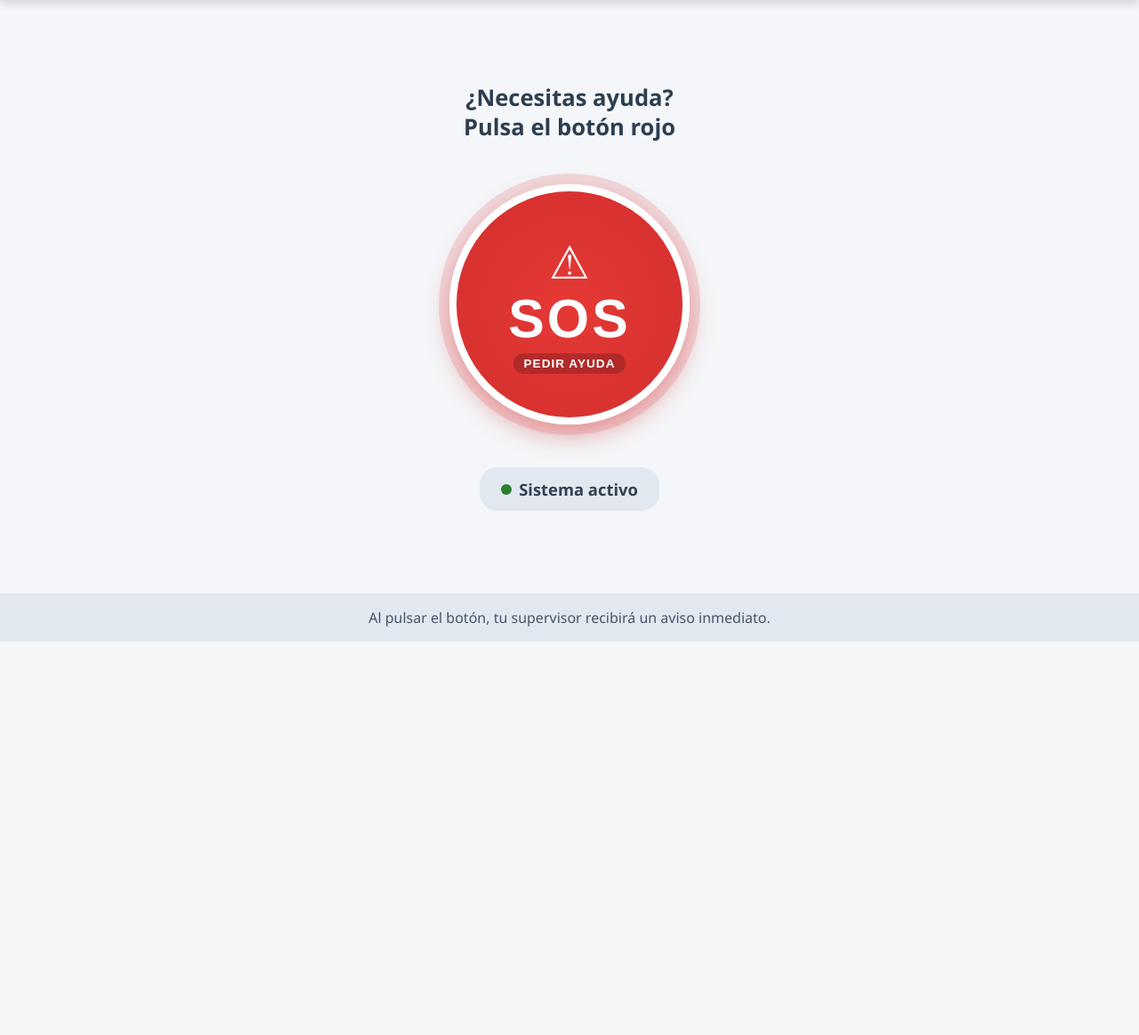
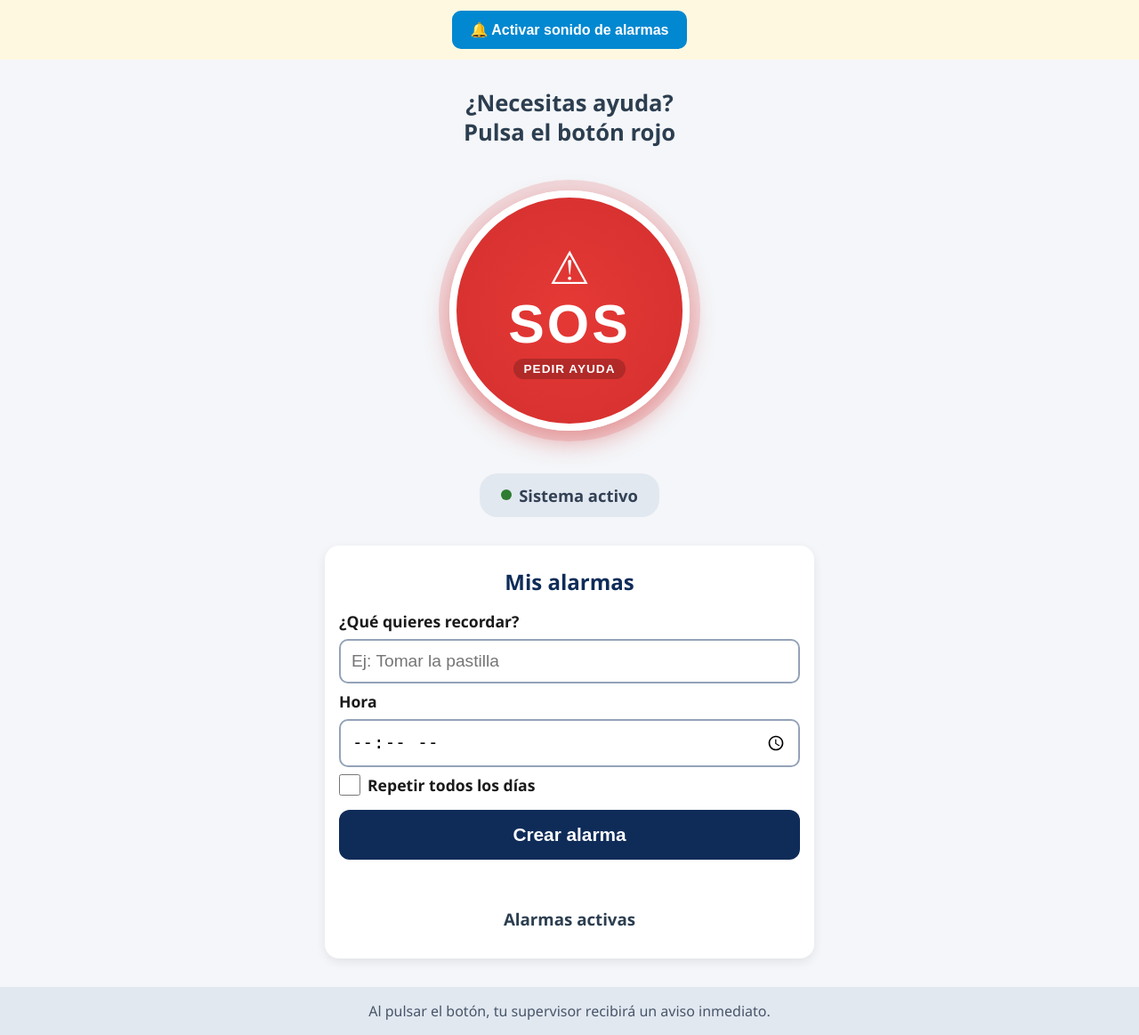
Before and after one commit to acueva03/PROYECTO-APP-SALUD, a Flask app: page / in a window 1280 px wide. Shown: the part 79-1242 px from the top of the page at 89% size. Before the commit the page ends 800 px from the top, so only its background shows below. Run offline with Flask 3, Linux system fonts and the light colour scheme.

Commit message:
Creación de alarmas de usuarios

```diff
--- a/backend/app.py
+++ b/backend/app.py
@@ -53,6 +53,21 @@ def crear_usuario():
 @app.route('/api/alarmas', methods=['POST'])
 def crear_alarma():
     data = request.get_json()
+
+    # Comprobamos que la hora tiene formato HH:MM real (00:00 a 23:59).
+    # strptime lanza ValueError si no encaja, y así evitamos alarmas que nunca suenan.
+    # Importante: exigimos 5 caracteres para rechazar "8:30" (el JS compara texto exacto).
+    hora = data.get('hora') or ''
+    try:
+        datetime.strptime(hora, '%H:%M')
+        if len(hora) != 5:
+            raise ValueError
+    except ValueError:
+        return jsonify({'error': 'La hora debe tener formato HH:MM (ej. 08:30)'}), 400
+
+    if not data.get('titulo') or data.get('user_id') is None:
+        return jsonify({'error': 'Faltan titulo o user_id'}), 400
+
     nueva_alarma = Alarm(
         user_id=data.get('user_id'),
         titulo=data.get('titulo'),
@@ -63,6 +78,23 @@ def crear_alarma():
     if not guardar_en_bd():
         return jsonify({'error': 'No se pudo guardar la alarma'}), 500
     return jsonify({'mensaje': 'Alarma configurada con éxito'}), 201
+
+# Devuelve las alarmas ACTIVAS de un usuario.
+# La página del paciente llama a esta ruta para saber a qué horas debe avisar.
+@app.route('/api/usuarios/<int:user_id>/alarmas', methods=['GET'])
+def listar_alarmas(user_id):
+    usuario = db.session.get(User, user_id)
+    if not usuario:
+        return jsonify({'error': 'Usuario no encontrado'}), 404
+    return jsonify([
+        {
+            'id': a.id,
+            'titulo': a.titulo,
+            'hora': a.hora,                      # texto "HH:MM"
+            'es_repetitiva': a.es_repetitiva
+        }
+        for a in usuario.alarmas if a.activa
+    ])
 
 @app.route('/api/sos', methods=['POST'])
 def activar_sos():
--- a/backend/static/conexion.js
+++ b/backend/static/conexion.js
@@ -1,6 +1,7 @@
 const USER_ID = 2;  // provisional hasta que haya login
 const botonSOS = document.getElementById('boton-sos');
 
+// PARTE 1: BOTON SOS
 botonSOS.addEventListener('click', async () => {
     botonSOS.disabled = true;
     const controller = new AbortController();
@@ -22,3 +23,231 @@ botonSOS.addEventListener('click', async () => {
         botonSOS.disabled = false;
     }
 });
+
+// PARTE 2: ALARMAS
+const INTERVALO_COMPROBACION_MS = 1000;   // mirar el reloj cada segundo => error máximo ~1 s
+const INTERVALO_RECARGA_MS = 30000;       // volver a pedir las alarmas al servidor cada 30 s
+const TIMEOUT_ALARMAS_MS = 2500;          // si el servidor no responde, no esperamos indefinidamente
+
+const sonidoAlarma = new Audio('/static/alarma.mp3');
+sonidoAlarma.loop = true;                 // suena en bucle hasta que el paciente pulse "Entendido"
+
+const avisoAlarma = document.getElementById('aviso-alarma');
+const textoAlarma = document.getElementById('texto-alarma');
+const btnEntendido = document.getElementById('btn-alarma-entendida');
+const avisoSonidoAlarma = document.getElementById('aviso-sonido-alarma');
+const btnSonidoAlarma = document.getElementById('btn-activar-sonido-alarma');
+
+let alarmas = [];                          // última lista conocida (si falla la red, seguimos con ella)
+const yaDisparadas = new Set();            // claves "id|fecha|hora" para no repetir el aviso en el mismo minuto
+let titulosEnPantalla = [];                // alarmas que están sonando ahora mismo (puede haber varias a la vez)
+
+// --- Utilidades de tiempo --------------------------------------------------
+
+// Devuelve la hora local actual con el MISMO formato que guarda la BD ("08:05")
+function horaActual() {
+    const ahora = new Date();
+    const hh = String(ahora.getHours()).padStart(2, '0'); // padStart/(2,'0') añade el cero inicial si falta
+    const mm = String(ahora.getMinutes()).padStart(2, '0');
+    return hh + ':' + mm;
+}
+
+// Fecha local en formato "2026-10-17"
+function fechaActual() {
+    const d = new Date();
+    return d.getFullYear() + '-' + String(d.getMonth() + 1).padStart(2, '0') + '-' +
+           String(d.getDate()).padStart(2, '0');
+}
+
+// --- Comunicación con el servidor -----------------------------------------
+
+// Descarga las alarmas activas. Si falla (sin red, servidor caído), NO vaciamos la lista:
+// así una alarma ya cargada sigue sonando aunque se pierda la conexión.
+async function cargarAlarmas() {
+    const controller = new AbortController();
+    const timeoutId = setTimeout(() => controller.abort(), TIMEOUT_ALARMAS_MS);
+    try {
+        const respuesta = await fetch('/api/usuarios/' + USER_ID + '/alarmas',
+                                      { signal: controller.signal });
+        if (!respuesta.ok) throw new Error('HTTP ' + respuesta.status);
+        alarmas = await respuesta.json();
+        mostrarListaAlarmas();   // <-- LÍNEA NUEVA: refresca la lista visible
+    } catch (error) {
+        console.error('No se pudieron cargar las alarmas (se usa la última lista)', error);
+    } finally {
+        clearTimeout(timeoutId);
+    }
+}
+
+// Desactiva en el servidor una alarma no repetitiva ya disparada.
+// Reutiliza la ruta PATCH /api/alarmas/<id>/estado que ya existía.
+async function desactivarAlarma(id) {
+    try {
+        await fetch('/api/alarmas/' + id + '/estado', {
+            method: 'PATCH',
+            headers: { 'Content-Type': 'application/json' },
+            body: JSON.stringify({ activa: false })
+        });
+    } catch (error) {
+        console.error('No se pudo desactivar la alarma', id, error);
+    }
+}
+
+// --- Aviso al paciente ------------------------------------------------------
+
+// Muestra el aviso y hace sonar la alarma.
+function dispararAlarma(alarma) {
+    titulosEnPantalla.push(alarma.titulo);
+    // textContent (y no innerHTML) para que un título con caracteres raros no inyecte HTML.
+    textoAlarma.textContent = titulosEnPantalla.join(' · ');
+    avisoAlarma.hidden = false;
+
+    // Los navegadores bloquean el audio hasta que el usuario interactúa con la página.
+    // Si falla, mostramos el botón de "activar sonido"; el aviso visual se ve igualmente.
+    sonidoAlarma.play()
+        .then(() => { avisoSonidoAlarma.hidden = true; })
+        .catch(() => { avisoSonidoAlarma.hidden = false; });
+
+    // Vibración en móviles compatibles (ignorada si no existe).
+    if (navigator.vibrate) navigator.vibrate([500, 300, 500]);
+}
+
+// Comprueba si alguna alarma toca AHORA. Se ejecuta cada segundo.
+function comprobarAlarmas() {
+    const hora = horaActual();
+    const fecha = fechaActual();
+
+    for (const alarma of alarmas) {
+        if (alarma.hora !== hora) continue;
+
+        // La clave incluye la fecha: una repetitiva vuelve a sonar mañana,
+        // pero no 60 veces dentro del mismo minuto (el intervalo corre cada segundo).
+        const clave = alarma.id + '|' + fecha + '|' + alarma.hora;
+        if (yaDisparadas.has(clave)) continue;
+        yaDisparadas.add(clave);
+
+        dispararAlarma(alarma);
+
+        // Una alarma de un solo uso se apaga para no volver a sonar mañana.
+        if (!alarma.es_repetitiva) {
+            desactivarAlarma(alarma.id);
+            // La quitamos también de la lista local; si no, seguiría ahí hasta la próxima recarga.
+            alarmas = alarmas.filter(a => a.id !== alarma.id);
+        }
+    }
+}
+
+// --- Botones ------------------------------------------------------------
+
+// "Entendido": el paciente confirma que ha visto el aviso y paramos el sonido.
+btnEntendido.addEventListener('click', () => {
+    sonidoAlarma.pause();
+    sonidoAlarma.currentTime = 0;
+    if (navigator.vibrate) navigator.vibrate(0);
+    titulosEnPantalla = [];
+    avisoAlarma.hidden = true;
+});
+
+// El clic en este botón es la "interacción del usuario" que desbloquea el audio del navegador.
+btnSonidoAlarma.addEventListener('click', async () => {
+    try {
+        await sonidoAlarma.play();     // primera reproducción permitida por el clic
+        // Si no hay ningún aviso en pantalla, paramos: solo queríamos desbloquear el audio.
+        if (avisoAlarma.hidden) {
+            sonidoAlarma.pause();
+            sonidoAlarma.currentTime = 0;
+        }
+        avisoSonidoAlarma.hidden = true;
+    } catch (error) {
+        console.warn('No se pudo activar el sonido', error);
+    }
+});
+
+// --- Arranque ------------------------------------------------------------
+
+cargarAlarmas();
+setInterval(cargarAlarmas, INTERVALO_RECARGA_MS);
+setInterval(comprobarAlarmas, INTERVALO_COMPROBACION_MS);
+
+// PARTE 3: PANTALLA PARA CREAR Y VER ALARMAS
+const formAlarma = document.getElementById('form-alarma');
+const inputTitulo = document.getElementById('alarma-titulo');
+const inputHora = document.getElementById('alarma-hora');
+const inputRepetitiva = document.getElementById('alarma-repetitiva');
+const mensajeAlarma = document.getElementById('mensaje-alarma');
+const listaAlarmas = document.getElementById('lista-alarmas');
+
+// Muestra un mensaje bajo el formulario. esError cambia el color (rojo/verde) con una clase CSS.
+function mostrarMensajeAlarma(texto, esError) {
+    mensajeAlarma.textContent = texto;
+    mensajeAlarma.className = 'mensaje-alarma ' + (esError ? 'error' : 'ok');
+}
+
+// Dibuja la lista de alarmas activas a partir de la variable global "alarmas" (PARTE 2).
+// Se usa createElement + textContent (y no innerHTML) para que un título con
+// caracteres raros no pueda inyectar HTML en la página.
+function mostrarListaAlarmas() {
+    listaAlarmas.replaceChildren();   // vaciamos la lista antes de redibujarla
+
+    if (alarmas.length === 0) {
+        const vacio = document.createElement('li');
+        vacio.className = 'lista-vacia';
+        vacio.textContent = 'No tienes alarmas activas.';
+        listaAlarmas.append(vacio);
+        return;
+    }
+
+    // Ordenadas por hora: como el formato es "HH:MM", ordenar el texto equivale a ordenar la hora
+    const ordenadas = [...alarmas].sort((a, b) => a.hora.localeCompare(b.hora));
+
+    for (const alarma of ordenadas) {
+        const li = document.createElement('li');
+
+        const texto = document.createElement('span');
+        texto.textContent = alarma.hora + ' · ' + alarma.titulo +
+                            (alarma.es_repetitiva ? ' (cada día)' : '');
+
+        const btnQuitar = document.createElement('button');
+        btnQuitar.type = 'button';
+        btnQuitar.className = 'btn-quitar-alarma';
+        btnQuitar.textContent = 'Quitar';
+        btnQuitar.addEventListener('click', async () => {
+            await desactivarAlarma(alarma.id);   // función de la PARTE 2 (PATCH activa=false)
+            await cargarAlarmas();               // recargamos para que desaparezca de la lista
+        });
+
+        li.append(texto, btnQuitar);
+        listaAlarmas.append(li);
+    }
+}
+
+// Envío del formulario: crea la alarma en el servidor.
+formAlarma.addEventListener('submit', async (evento) => {
+    evento.preventDefault();   // evita que el navegador recargue la página al enviar
+
+    try {
+        const respuesta = await fetch('/api/alarmas', {
+            method: 'POST',
+            headers: { 'Content-Type': 'application/json' },
+            body: JSON.stringify({
+                user_id: USER_ID,
+                titulo: inputTitulo.value.trim(),
+                hora: inputHora.value,                 // "HH:MM" gracias a type="time"
+                es_repetitiva: inputRepetitiva.checked
+            })
+        });
+        const datos = await respuesta.json();
+
+        // Si el servidor rechaza la alarma (p. ej. hora inválida), mostramos su motivo
+        if (!respuesta.ok) {
+            mostrarMensajeAlarma(datos.error || 'No se pudo crear la alarma', true);
+            return;
+        }
+
+        mostrarMensajeAlarma('Alarma creada para las ' + inputHora.value, false);
+        formAlarma.reset();       // vaciamos el formulario para poder crear otra
+        await cargarAlarmas();    // actualiza la lista y la comprobación de horas
+    } catch (error) {
+        mostrarMensajeAlarma('Error de conexión: no se pudo crear la alarma', true);
+    }
+});
--- a/backend/static/paciente.css
+++ b/backend/static/paciente.css
@@ -160,6 +160,67 @@ body {
 }
 
 /* ==========================================================================
+   Aviso de alarma (lo muestra/oculta conexion.js con el atributo "hidden")
+   ========================================================================== */
+.aviso-alarma {
+    background-color: #FFF3CD;
+    border: 4px solid #F57C00;
+    color: #1A1A1A;
+    padding: 1.5rem 1rem;
+    display: flex;
+    flex-direction: column;
+    align-items: center;
+    gap: 0.75rem;
+    animation: parpadeo-alarma 1s infinite;   /* llama la atención sin depender solo del sonido */
+}
+
+.aviso-alarma-icono { font-size: 3rem; }
+
+.aviso-alarma-texto {
+    font-size: 1.8rem;
+    font-weight: 800;
+}
+
+.btn-alarma-entendida {
+    padding: 1rem 2.5rem;
+    font-size: 1.4rem;
+    font-weight: 800;
+    background-color: #0F2C59;
+    color: #FFFFFF;
+    border: none;
+    border-radius: 12px;
+    cursor: pointer;
+}
+
+.btn-alarma-entendida:focus-visible {
+    outline: 6px solid var(--color-foco);   /* misma accesibilidad por teclado que el SOS */
+    outline-offset: 4px;
+}
+
+.aviso-sonido-alarma {
+    background-color: #FFF8E1;
+    padding: 0.75rem;
+}
+
+.aviso-sonido-alarma button {
+    padding: 0.75rem 1.25rem;
+    border: none;
+    border-radius: 10px;
+    background-color: #0288D1;
+    color: #FFFFFF;
+    font-size: 1rem;
+    font-weight: bold;
+    cursor: pointer;
+}
+
+@keyframes parpadeo-alarma {
+    50% { opacity: 0.7; }
+}
+
+/* Sin esto, "display: flex" anula el atributo hidden y el aviso se vería siempre */
+[hidden] { display: none !important; }
+
+/* ==========================================================================
    Indicador de Estado y Pie
    ========================================================================== */
 .estado-sistema {
@@ -193,6 +254,127 @@ body {
 }
 
 /* ==========================================================================
+   Pantalla de alarmas: formulario + lista (lo controla conexion.js)
+   ========================================================================== */
+.seccion-alarmas {
+    max-width: 550px;
+    width: 100%;
+    margin: 0 auto 2rem;
+    padding: 1.5rem 1rem;
+    background-color: #FFFFFF;
+    border-radius: 16px;
+    box-shadow: 0 4px 12px rgba(0, 0, 0, 0.08);
+}
+
+.seccion-alarmas h2 {
+    color: var(--color-encabezado);
+    margin-bottom: 1rem;
+}
+
+.seccion-alarmas h3 {
+    margin: 1.5rem 0 0.5rem;
+    color: #2C3E50;
+}
+
+.form-alarma {
+    display: flex;
+    flex-direction: column;
+    gap: 0.5rem;
+    text-align: left;
+}
+
+.form-alarma label {
+    font-size: 1.1rem;
+    font-weight: 700;
+}
+
+/* Campos grandes para que sean fáciles de pulsar y de leer */
+.form-alarma input[type="text"],
+.form-alarma input[type="time"] {
+    padding: 0.75rem;
+    font-size: 1.2rem;
+    border: 2px solid #94A3B8;
+    border-radius: 10px;
+}
+
+.form-alarma input:focus-visible,
+.btn-crear-alarma:focus-visible,
+.btn-quitar-alarma:focus-visible {
+    outline: 4px solid var(--color-foco);   /* misma accesibilidad por teclado que el SOS */
+    outline-offset: 2px;
+}
+
+.check-repetir {
+    display: flex;
+    align-items: center;
+    gap: 0.5rem;
+    font-weight: 600;
+}
+
+.check-repetir input {
+    width: 1.5rem;
+    height: 1.5rem;
+}
+
+.btn-crear-alarma {
+    margin-top: 0.5rem;
+    padding: 1rem;
+    font-size: 1.3rem;
+    font-weight: 800;
+    background-color: var(--color-encabezado);
+    color: #FFFFFF;
+    border: none;
+    border-radius: 12px;
+    cursor: pointer;
+}
+
+.btn-crear-alarma:hover {
+    background-color: #0A1F40;
+}
+
+.mensaje-alarma {
+    font-weight: 700;
+    min-height: 1.4rem;   /* reserva el hueco para que la página no "salte" al aparecer el texto */
+}
+.mensaje-alarma.ok { color: #2E7D32; }
+.mensaje-alarma.error { color: #B71C1C; }
+
+.lista-alarmas {
+    list-style: none;
+    text-align: left;
+}
+
+.lista-alarmas li {
+    display: flex;
+    justify-content: space-between;
+    align-items: center;
+    gap: 1rem;
+    padding: 0.75rem 0;
+    border-bottom: 1px solid #E2E8F0;
+    font-size: 1.15rem;
+}
+
+.lista-alarmas .lista-vacia {
+    justify-content: center;
+    color: #475569;
+}
+
+.btn-quitar-alarma {
+    padding: 0.5rem 1rem;
+    font-size: 1rem;
+    font-weight: 700;
+    background-color: #FFFFFF;
+    color: #B71C1C;
+    border: 2px solid #B71C1C;
+    border-radius: 8px;
+    cursor: pointer;
+}
+
+.btn-quitar-alarma:hover {
+    background-color: #FDECEA;
+}
+
+/* ==========================================================================
    Adaptación Responsive (Pantallas pequeñas y móviles)
    ========================================================================== */
 @media (max-width: 480px) {
--- a/backend/templates/paciente.html
+++ b/backend/templates/paciente.html
@@ -18,6 +18,19 @@
             <h1>App de Salud</h1>
         </div>
     </header>
+
+     <!-- AVISO DE ALARMA: oculto hasta que llega la hora de una alarma (lo controla conexion.js) -->
+    <div id="aviso-alarma" class="aviso-alarma" role="alertdialog" aria-live="assertive" hidden>
+        <p class="aviso-alarma-icono" aria-hidden="true">⏰</p>
+        <p id="texto-alarma" class="aviso-alarma-texto"></p>
+        <button id="btn-alarma-entendida" class="btn-alarma-entendida" type="button">Entendido</button>
+    </div>
+
+    <!-- El navegador bloquea el sonido hasta que el usuario toca la página; este botón lo desbloquea -->
+    <div id="aviso-sonido-alarma" class="aviso-sonido-alarma">
+        <button id="btn-activar-sonido-alarma" type="button">🔔 Activar sonido de alarmas</button>
+    </div>
+
 
     <!-- CONTENIDO PRINCIPAL -->
     <main class="contenedor-principal">
@@ -46,6 +59,32 @@
         </section>
     </main>
 
+    <!-- GESTIÓN DE ALARMAS: formulario para crear alarmas + lista de las activas (lo controla conexion.js) -->
+    <section class="seccion-alarmas" aria-labelledby="titulo-alarmas">
+        <h2 id="titulo-alarmas">Mis alarmas</h2>
+
+        <!-- type="time" entrega siempre "HH:MM", el formato que guarda la BD -->
+        <form id="form-alarma" class="form-alarma">
+            <label for="alarma-titulo">¿Qué quieres recordar?</label>
+            <input id="alarma-titulo" type="text" maxlength="100" required
+                   placeholder="Ej: Tomar la pastilla">
+
+            <label for="alarma-hora">Hora</label>
+            <input id="alarma-hora" type="time" required>
+
+            <label class="check-repetir">
+                <input id="alarma-repetitiva" type="checkbox">
+                Repetir todos los días
+            </label>
+
+            <button type="submit" class="btn-crear-alarma">Crear alarma</button>
+            <p id="mensaje-alarma" class="mensaje-alarma" role="status" aria-live="polite"></p>
+        </form>
+
+        <h3>Alarmas activas</h3>
+        <ul id="lista-alarmas" class="lista-alarmas"></ul>
+    </section>
+
     <!-- PIE DE PÁGINA -->
     <footer class="pie-asistencia">
         <p>Al pulsar el botón, tu supervisor recibirá un aviso inmediato.</p>
```
